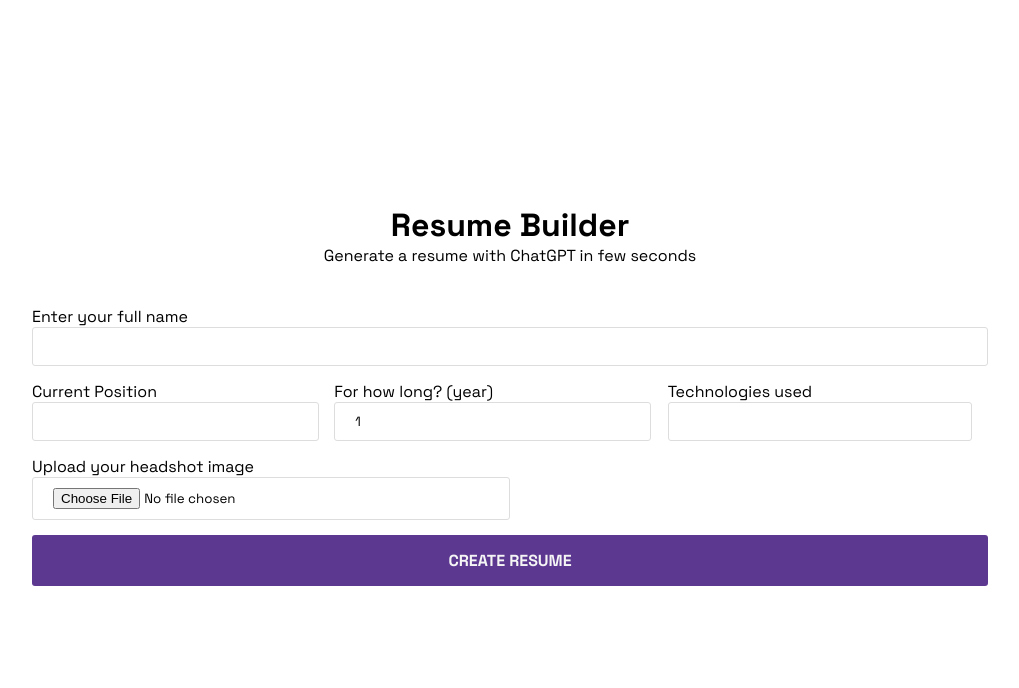
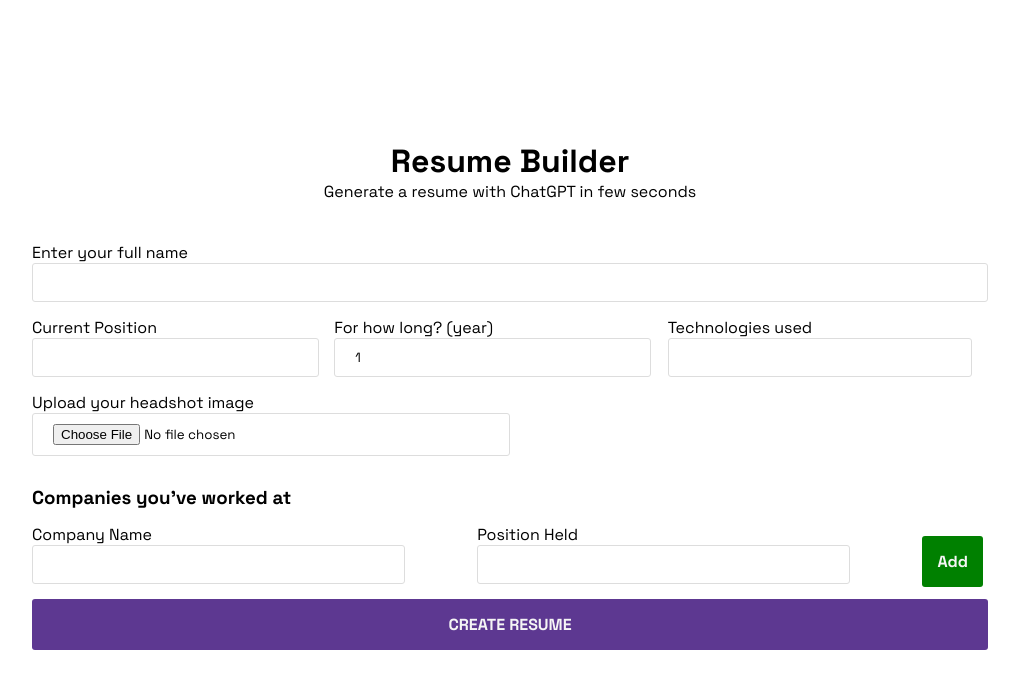
Before and after one commit to petegq/resume-builder, a React (Create React App) app in the folder client/: page / in a window 1280 px wide. Shown: the top 688 px of the page, without its empty margins (130-1149 px from the left). Built offline with nearby package versions, Linux system fonts and the light colour scheme.

Commit message:
Work experience section

```diff
--- a/client/src/components/Home.js
+++ b/client/src/components/Home.js
@@ -51,8 +51,7 @@
 			<form
 				onSubmit={handleFormSubmit}
 				method='POST'
-				encType='multipart/form-data'
-			>
+				encType='multipart/form-data'>
 				<label htmlFor='fullName'>Enter your full name</label>
 				<input
 					type='text'
@@ -114,6 +113,47 @@
 					accept='image/x-png,image/jpeg'
 					onChange={e => setHeadshot(e.target.files[0])}
 				/>
+				<h3>Companies you've worked at</h3>
+				{companyInfo.map((company, index) => (
+					<div className='nestedContainer' key={index}>
+						<div className='companies'>
+							<label htmlFor='name'>Company Name</label>
+							<input
+								type='text'
+								name='name'
+								required
+								onChange={e => handleUpdateCompany(e, index)}
+							/>
+						</div>
+						<div className='companies'>
+							<label htmlFor='position'>Position Held</label>
+							<input
+								type='text'
+								name='position'
+								required
+								onChange={e => handleUpdateCompany(e, index)}
+							/>
+						</div>
+
+						<div className='btn__group'>
+							{companyInfo.length - 1 === index &&
+								companyInfo.length < 4 && (
+									<button
+										id='addBtn'
+										onClick={handleAddCompany}>
+										Add
+									</button>
+								)}
+							{companyInfo.length > 1 && (
+								<button
+									id='deleteBtn'
+									onClick={() => handleRemoveCompany(index)}>
+									Del
+								</button>
+							)}
+						</div>
+					</div>
+				))}
 				<button>CREATE RESUME</button>
 			</form>
 		</div>
```
